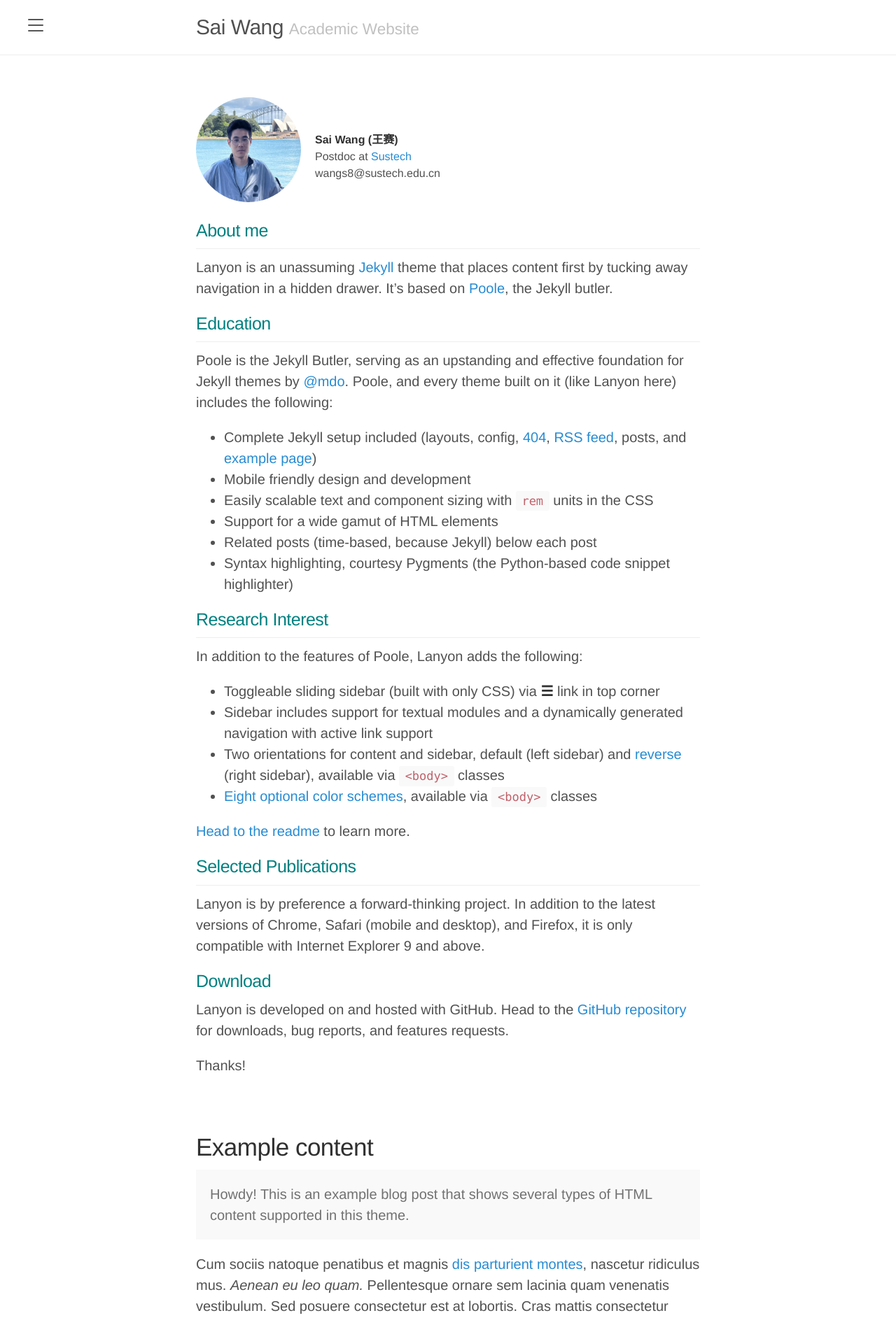
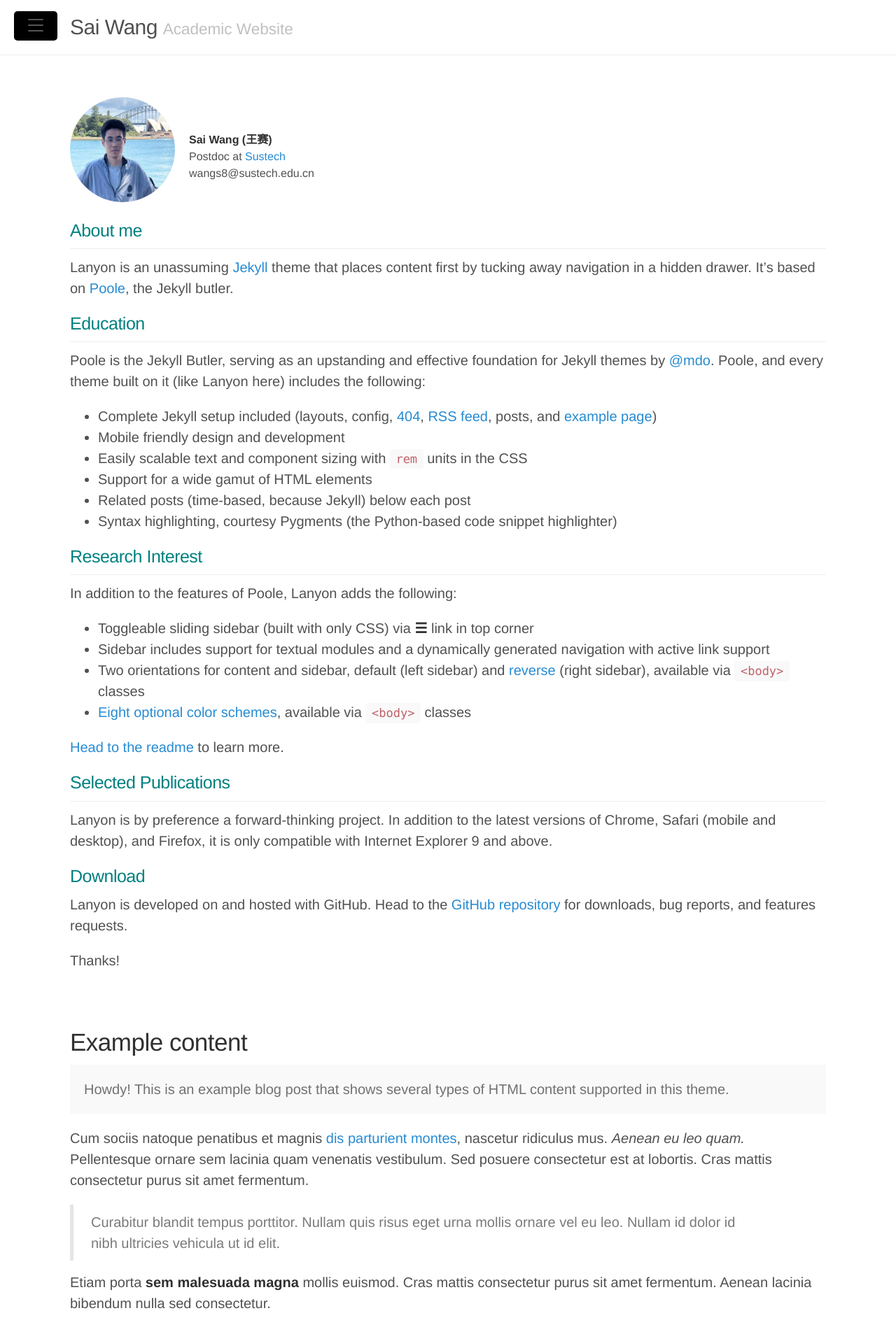
Before and after one commit to Alxendweb/alxendweb.github.io, a Jekyll site: the page built from index.html, in a window 1280 px wide. Shown: the top 1887 px of the page at 70% size. Built offline with Jekyll 4.4.1, drawn with Linux system fonts in a browser that asks for light colours; the list of posts is cut into pages by our own code.

Commit message:
Update lanyon.css

```diff
--- a/public/css/lanyon.css
+++ b/public/css/lanyon.css
@@ -73,16 +73,16 @@ h1, h2, h3, h4, h5, h6 {
  */
 
 .container {
-  max-width: 38rem;
+  max-width: 56rem;
 }
-@media (min-width: 38em) {
+@media (min-width: 48em) {
   .container {
-    max-width: 32rem;
+    max-width: 48rem;
   }
 }
 @media (min-width: 56em) {
   .container {
-    max-width: 38rem;
+    max-width: 56rem;
   }
 }
 
@@ -238,7 +238,7 @@ a.sidebar-nav-item:focus {
   align-items: center;
   padding: .25rem .75rem;
   color: #fff;
-  background-color: #fff;
+  background-color: #000;
   border-radius: .25rem;
   cursor: pointer;
 }
@@ -255,7 +255,7 @@ a.sidebar-nav-item:focus {
 #sidebar-checkbox:focus ~ .sidebar-toggle,
 #sidebar-checkbox:checked ~ .sidebar-toggle {
   color: #fff;
-  background-color: #fff;
+  background-color: #808080;
 }
 
 .sidebar-toggle:active:before,
```
